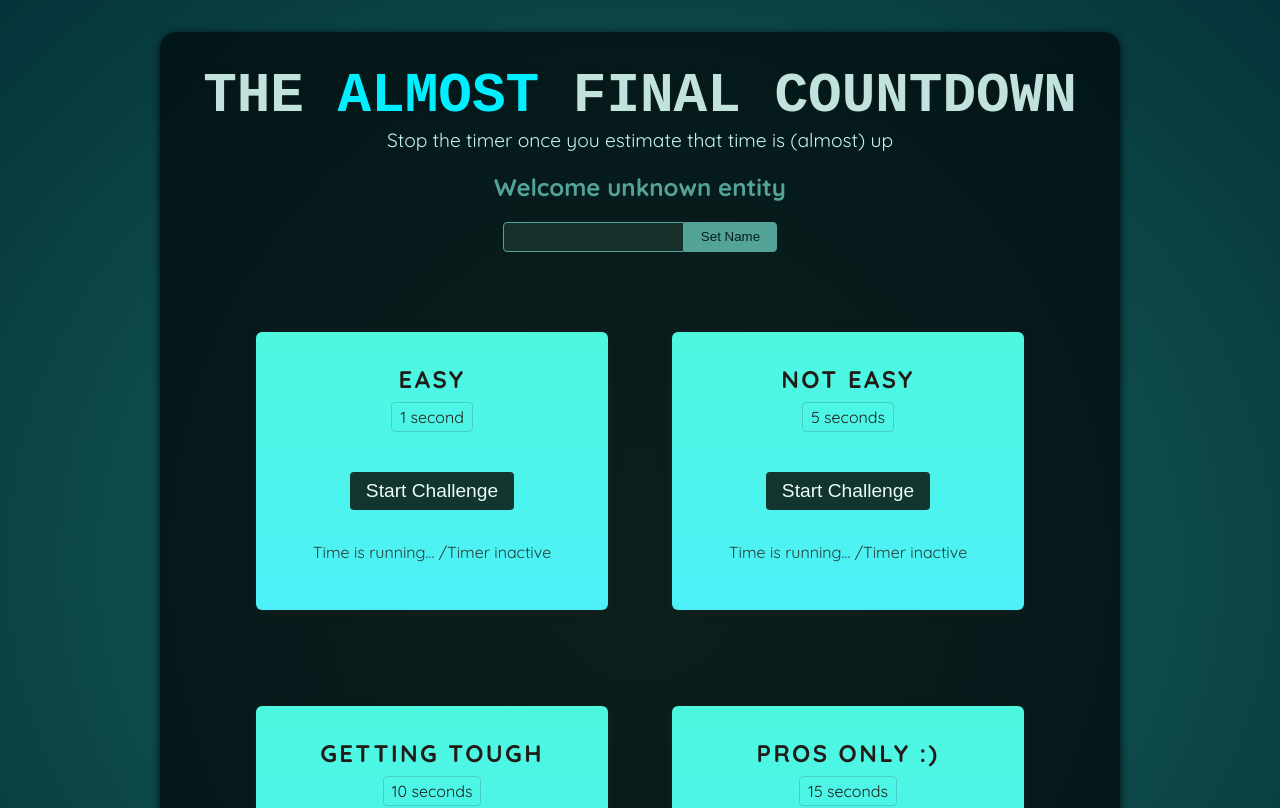
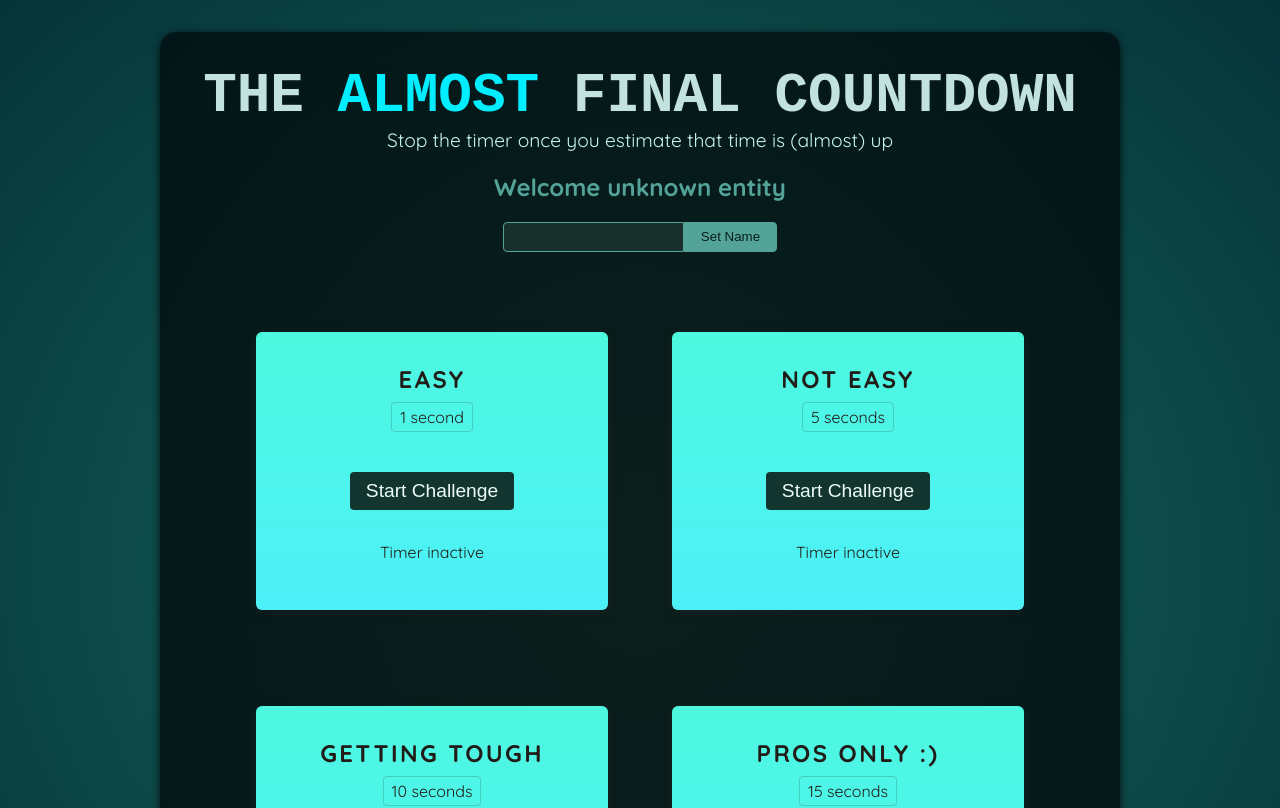
Before and after one commit to M0H1K4/Countdown, a React (Vite) app: page / in a window 1280 px wide. Shown: the top 808 px of the page. Built offline with nearby package versions, Linux system fonts and the light colour scheme; a web font is replaced by a local one.

Commit message:
Add timer configurations

```diff
--- a/src/components/TimerChallenge.jsx
+++ b/src/components/TimerChallenge.jsx
@@ -20,9 +20,13 @@ export default function TimerChallange({ title, targetTime }) {
         {targetTime} second{targetTime > 1 ? "s" : ""}
       </p>
       <p>
-        <button onClick={handleStart}>{timerStarted ? 'Stop' : 'Start'} Challenge</button>
+        <button onClick={handleStart}>
+          {timerStarted ? "Stop" : "Start"} Challenge
+        </button>
       </p>
-      <p className="active">Time is running... /Timer inactive</p>
+      <p className={timerStarted ? "active" : undefined}>
+        {timerStarted ? 'Time is running... ' : 'Timer inactive'}
+      </p>
     </section>
   );
 }
```
